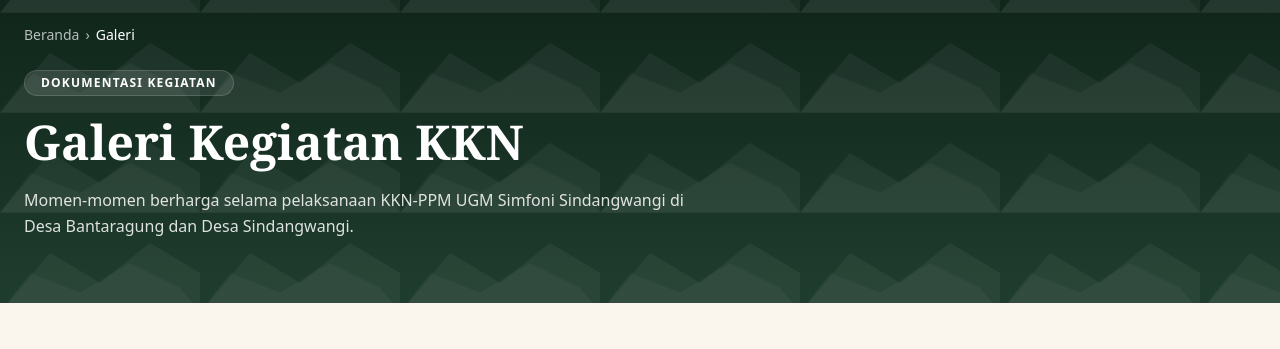
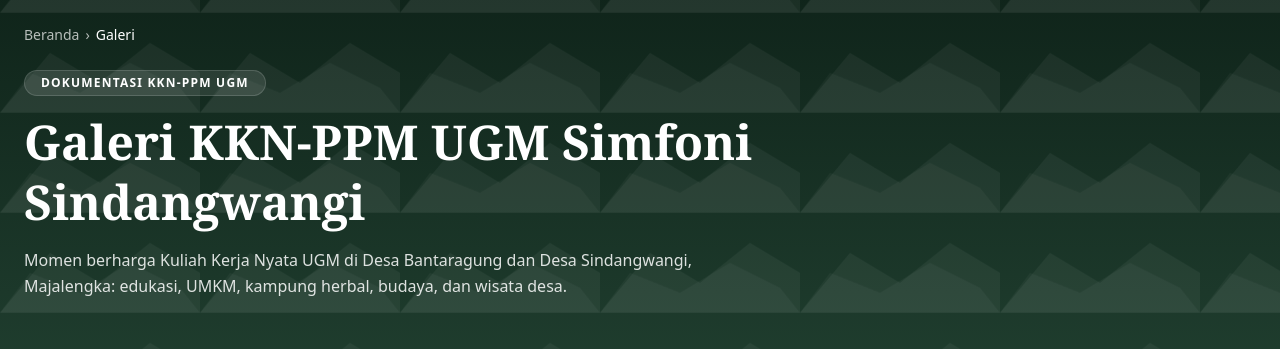
Before and after one commit to aldyardnsyh/VisitBantaragung, a Next.js app: page /galeri in a window 1280 px wide. Shown: the part 164-513 px from the top of the page. Built offline with nearby package versions, Linux system fonts and the light colour scheme; no server answers.

Commit message:
feat: SEO kompetitif KKN (judul galeri, FAQ link dalam, GA dicabut)

```diff
--- a/app/galeri/page.tsx
+++ b/app/galeri/page.tsx
@@ -1,14 +1,16 @@
 import fs from "fs";
 import path from "path";
+import Link from "next/link";
+import type { ReactNode } from "react";
 import PageHeader from "@/app/components/layout/PageHeader";
 import { assetUrl } from "@/lib/asset";
 import GaleriClient from "./GaleriClient";
 import type { Metadata } from "next";
 
 export const metadata: Metadata = {
-    title: "Galeri Kegiatan KKN",
+    title: "Galeri KKN-PPM UGM Simfoni Sindangwangi di Bantaragung",
     description:
-        "Dokumentasi kegiatan KKN-PPM UGM Simfoni Sindangwangi Periode IV 2025 di Desa Bantaragung dan Desa Sindangwangi, Majalengka.",
+        "Dokumentasi foto Kuliah Kerja Nyata (KKN) UGM Simfoni Sindangwangi di Desa Bantaragung dan Desa Sindangwangi, Majalengka: edukasi, UMKM, kampung herbal, budaya, dan wisata. Lengkap dengan cerita tiap momen.",
 };
 
 const KKN_LOGOS = [
@@ -36,7 +38,7 @@
 
 // Tanya-jawab nyata seputar KKN di desa ini: ditulis dari fakta program
 // (lokasi, periode, kegiatan), bukan template generik.
-const FAQ_KKN = [
+const FAQ_KKN: { q: string; t?: string; a: ReactNode }[] = [
     {
         q: "Apa itu KKN-PPM UGM Simfoni Sindangwangi?",
         a: "KKN-PPM UGM Simfoni Sindangwangi adalah program Kuliah Kerja Nyata Pembelajaran Pemberdayaan Masyarakat Universitas Gadjah Mada yang ditempatkan di Kecamatan Sindangwangi, Kabupaten Majalengka. Tim mendampingi warga membangun wisata berkelanjutan, mengelola kampung herbal, memberdayakan UMKM, dan mengembangkan platform digital desa seperti situs ini.",
@@ -51,11 +53,26 @@
     },
     {
         q: "Apakah wisatawan bisa berkunjung ke lokasi KKN?",
-        a: "Bisa. Seluruh destinasi di Desa Wisata Bantaragung terbuka untuk umum, dari wisata alam, kuliner, hingga live-in bersama warga dan homestay. Lihat pilihannya di laman wisata atau hubungi pengelola melalui laman kontak.",
+        t: "Bisa. Seluruh destinasi di Desa Wisata Bantaragung terbuka untuk umum, dari wisata alam, kuliner, hingga live-in bersama warga dan homestay. Lihat pilihannya di laman wisata atau hubungi pengelola melalui laman kontak.",
+        a: (
+            <>
+                Bisa. Seluruh destinasi di Desa Wisata Bantaragung terbuka untuk umum, dari wisata alam, kuliner, hingga live-in bersama warga dan homestay. Lihat pilihannya di{" "}
+                <Link href="/wisata" className="text-forest-600 font-medium hover:text-clay-500">laman wisata</Link>{" "}
+                atau hubungi pengelola melalui{" "}
+                <Link href="/kontak" className="text-forest-600 font-medium hover:text-clay-500">laman kontak</Link>.
+            </>
+        ),
     },
     {
         q: "Di mana bisa melihat dokumentasi kegiatan KKN lainnya?",
-        a: "Selain galeri foto ini, cerita dan dokumentasi kegiatan dipublikasikan berkala di laman berita. Arsip postingan harian juga tersedia di situs dan media sosial resmi desa.",
+        t: "Selain galeri foto ini, cerita dan dokumentasi kegiatan dipublikasikan berkala di laman berita. Arsip postingan harian juga tersedia di situs dan media sosial resmi desa.",
+        a: (
+            <>
+                Selain galeri foto ini, cerita dan dokumentasi kegiatan dipublikasikan berkala di{" "}
+                <Link href="/bic/artikel" className="text-forest-600 font-medium hover:text-clay-500">laman berita</Link>.
+                Arsip postingan harian juga tersedia di situs dan media sosial resmi desa.
+            </>
+        ),
     },
 ];
 
@@ -72,7 +89,14 @@
         mainEntity: FAQ_KKN.map((f) => ({
             "@type": "Question",
             name: f.q,
-            acceptedAnswer: { "@type": "Answer", text: f.a },
+            acceptedAnswer: {
+                "@type": "Answer",
+                text:
+                    f.t ??
+                    (typeof f.a === "string"
+                        ? f.a
+                        : "Lihat jawaban lengkap di laman galeri Desa Wisata Bantaragung."),
+            },
         })),
     };
 
@@ -84,9 +108,9 @@
             />
             <PageHeader
                 breadcrumb={[{ label: "Galeri" }]}
-                eyebrow="Dokumentasi Kegiatan"
-                title="Galeri Kegiatan KKN"
-                subtitle="Momen-momen berharga selama pelaksanaan KKN-PPM UGM Simfoni Sindangwangi di Desa Bantaragung dan Desa Sindangwangi."
+                eyebrow="Dokumentasi KKN-PPM UGM"
+                title="Galeri KKN-PPM UGM Simfoni Sindangwangi"
+                subtitle="Momen berharga Kuliah Kerja Nyata UGM di Desa Bantaragung dan Desa Sindangwangi, Majalengka: edukasi, UMKM, kampung herbal, budaya, dan wisata desa."
             />
 
             <section className="max-w-7xl mx-auto px-6 py-16">
--- a/app/layout.tsx
+++ b/app/layout.tsx
@@ -3,7 +3,6 @@
 import { getSeoSettings } from "@/lib/content";
 import type { Metadata } from "next";
 import Footer from "@/app/components/layout/Footer";
-import GoogleAnalytics from "@/app/components/analytics/GoogleAnalytics";
 import { assetUrl } from "@/lib/asset";
 
 
@@ -135,7 +134,6 @@
   return (
     <html lang="id">
       <body>
-        <GoogleAnalytics />
         <Navbar />
         {children}
         <Footer />
```
